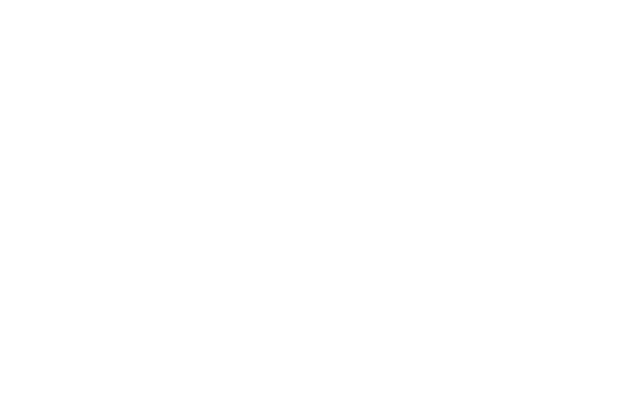
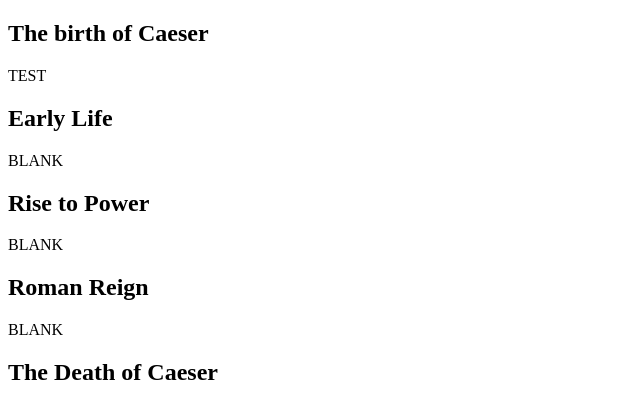
Before and after one commit to HydramaticDev/Hackathon_01, a plain HTML site: page index.html in a window 1280 px wide. Shown: the whole page, without its empty margins (0-640 px from the left). Drawn offline with Linux system fonts and the light colour scheme.

Commit message:
First Commit: Added headers for information.

```diff
--- a/index.html
+++ b/index.html
@@ -3,20 +3,32 @@
 	<head>
 		<meta charset="UTF-8">
 		<meta name="viewport" content="width=device-width, initial-scale=1.0">
-		<title>Blank Page</title>
+		<title>The Life and Death of Julius Caeser</title>
 	</head>
     <body>
         <main>
             <section>
+                <h1>The birth of Caeser</h1>
+
+                <p>TEST</p>
             </section>
 
             <section>
+                <h1> Early Life</h1>
+                <P>BLANK</P>
             </section>
 
             <section>
+                <h1>Rise to Power</h1>
+                <p>BLANK</p>
+            </section>
+            <section>
+                <H1>Roman Reign</H1>
+                <p>BLANK</p>
             </section>
 
             <section>
+                <h1> The Death of Caeser</h1>
             </section>
 
         </main>
```
